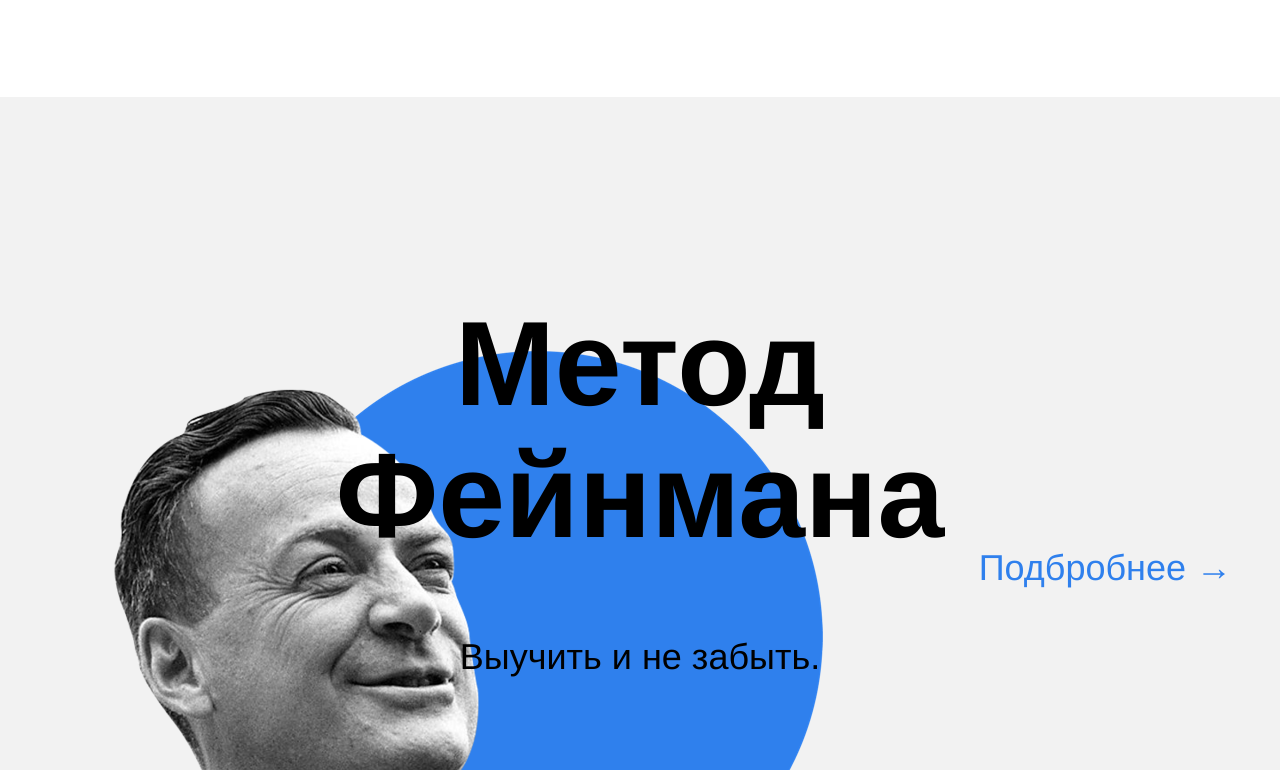
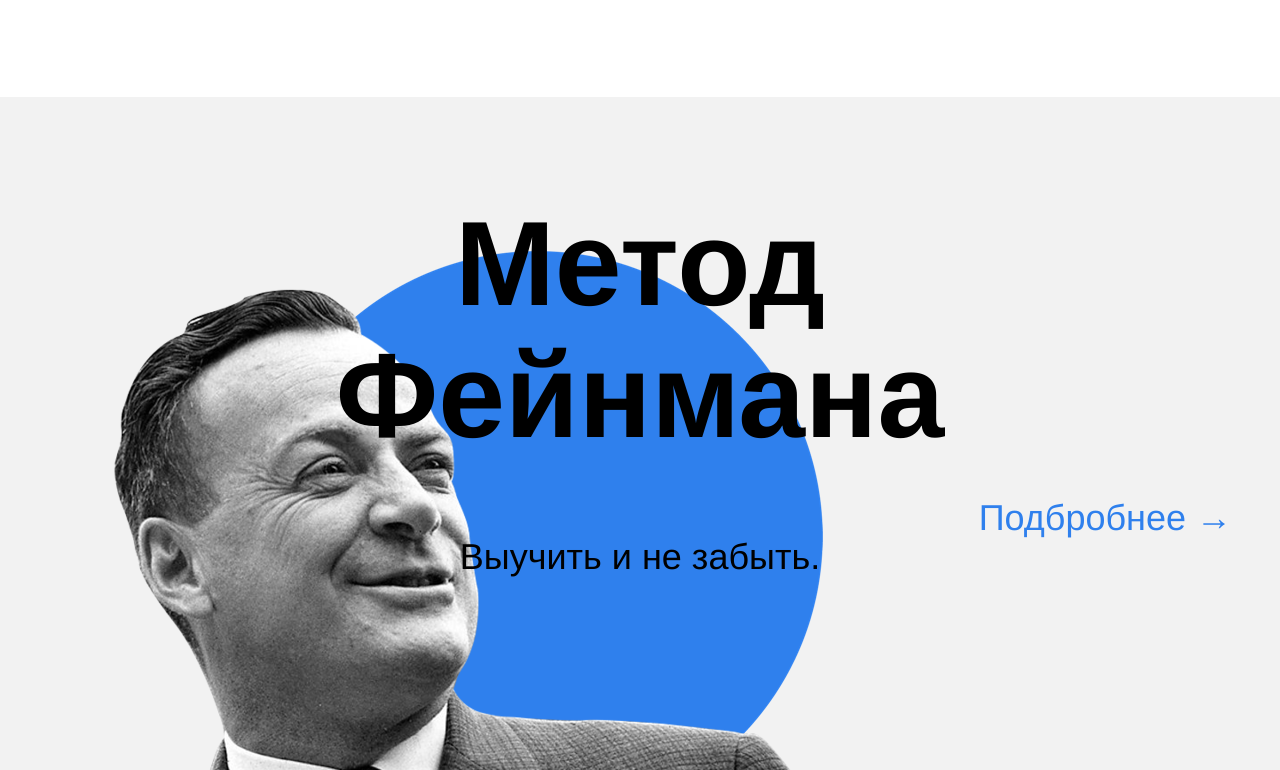
Before and after one commit to andreysdrv/how-to-learn, a plain HTML site: page index.html in a window 1280 px wide. Shown: the part 1910-2680 px from the top of the page. Drawn offline with Linux system fonts and the light colour scheme.

Commit message:
Correction after second review

```diff
--- a/styles/style.css
+++ b/styles/style.css
@@ -191,14 +191,15 @@
   flex-direction: column;
   align-items: center;
   position: relative;
-  min-height: 790px;
+  height: 790px;
   padding-top: 100px;
   margin-top: 100px;
+  box-sizing: border-box;
 }
 
 .feynman__title {
   width: 648px;
-  margin: 100px auto 70px auto;
+  margin: 0 auto 70px auto;
   line-height: 1.1;
   font-size: 120px;
   font-weight: 700;
```
Also changed, not shown: 1 other file.
